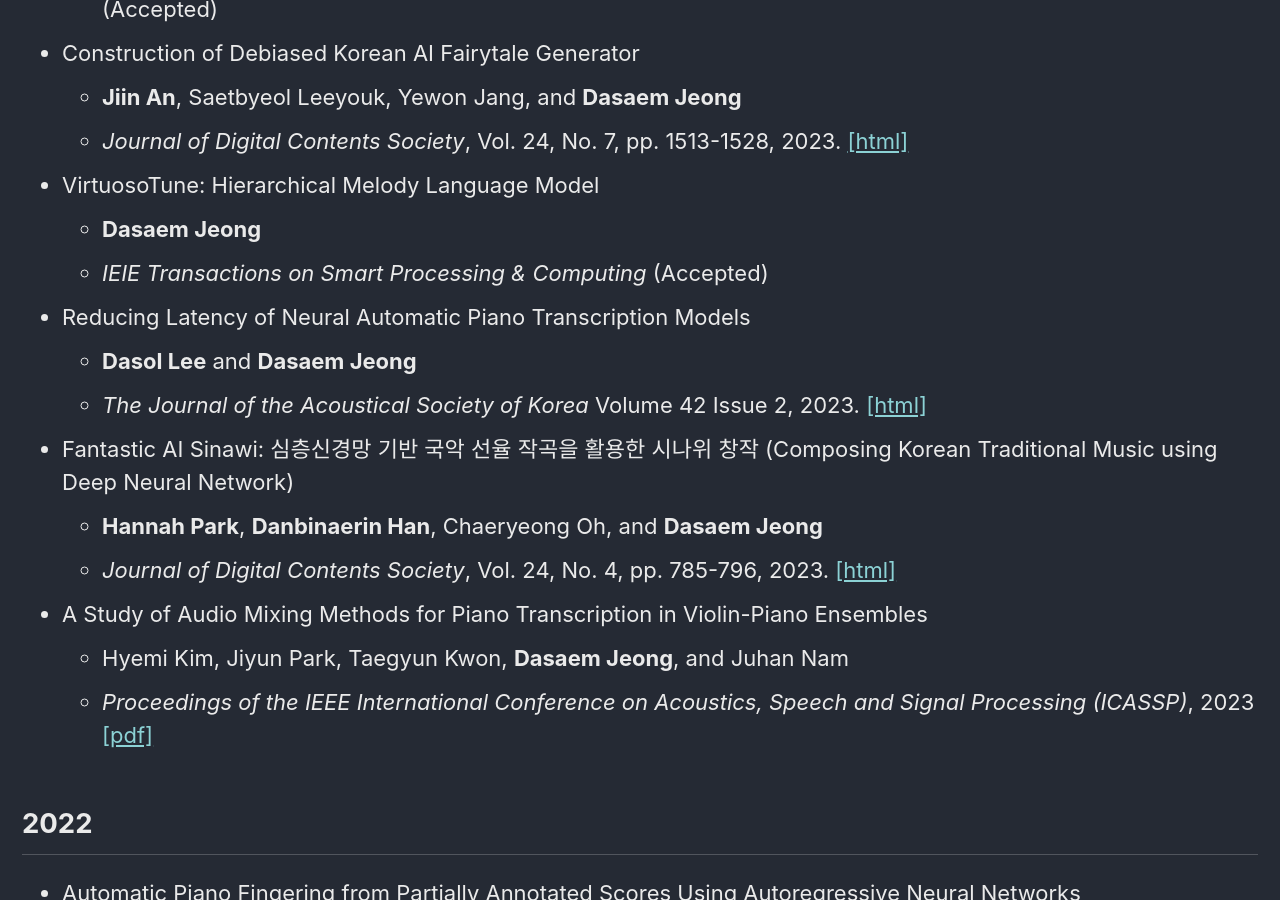
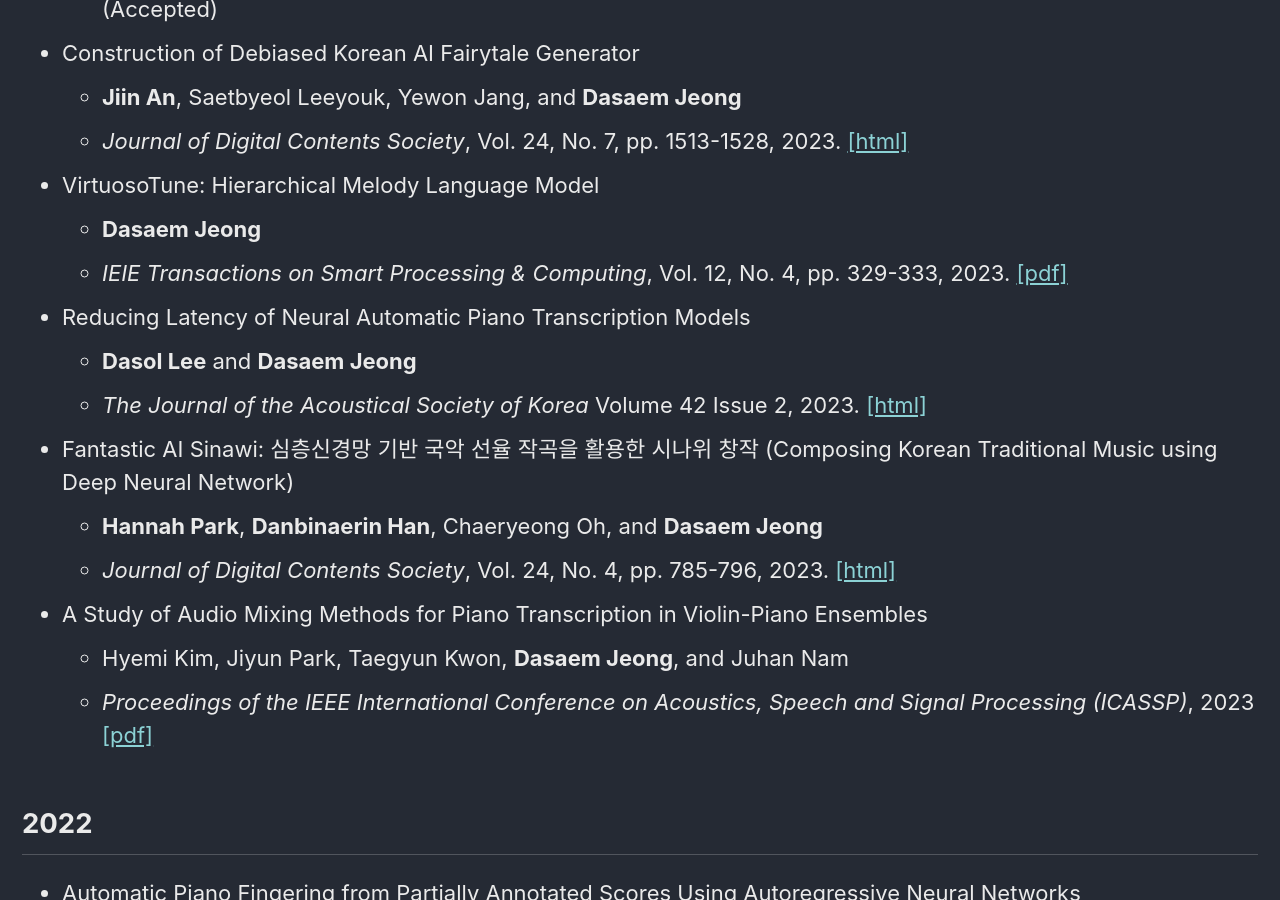
Before and after one commit to jdasam/jdasam.github.io, a Jekyll site: the page built from publications.md, in a window 1280 px wide and 900 px high, scrolled down 650 px. Built offline with Jekyll 4.4.1, drawn with Linux system fonts in a browser that asks for light colours.

Commit message:
Update publications.md

```diff
--- a/publications.md
+++ b/publications.md
@@ -23,7 +23,7 @@
 
 * VirtuosoTune: Hierarchical Melody Language Model
 	+ **Dasaem Jeong**
-	+ *IEIE Transactions on Smart Processing & Computing* (Accepted)
+	+ *IEIE Transactions on Smart Processing & Computing*, Vol. 12, No. 4, pp. 329-333, 2023. [[pdf]](http://ieiespc.org/AURIC_OPEN_temp/RDOC/ieie03/ieietspc_202308_006.pdf)
 
 * Reducing Latency of Neural Automatic Piano Transcription Models
 	+ **Dasol Lee** and **Dasaem Jeong**
```
